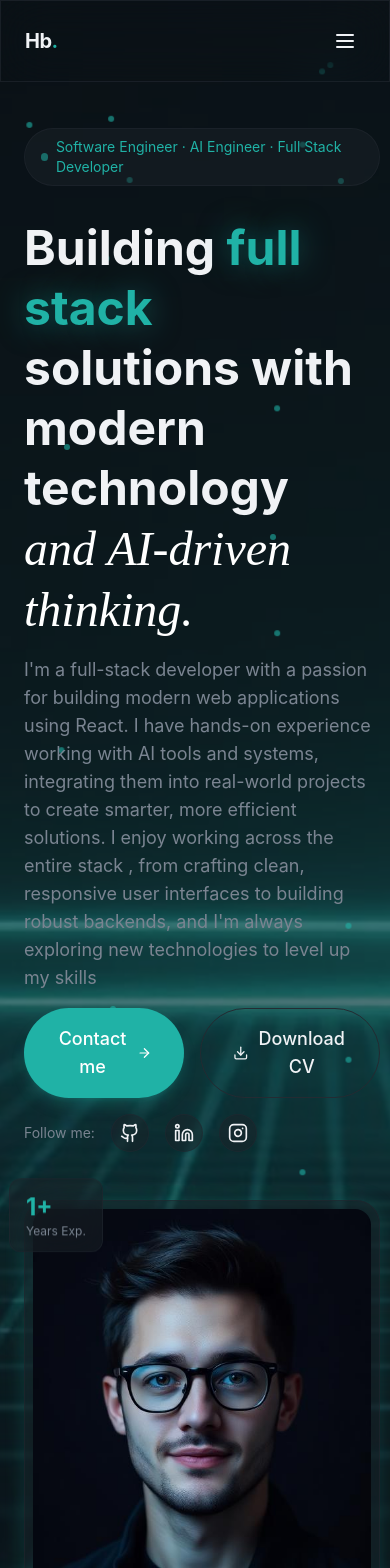
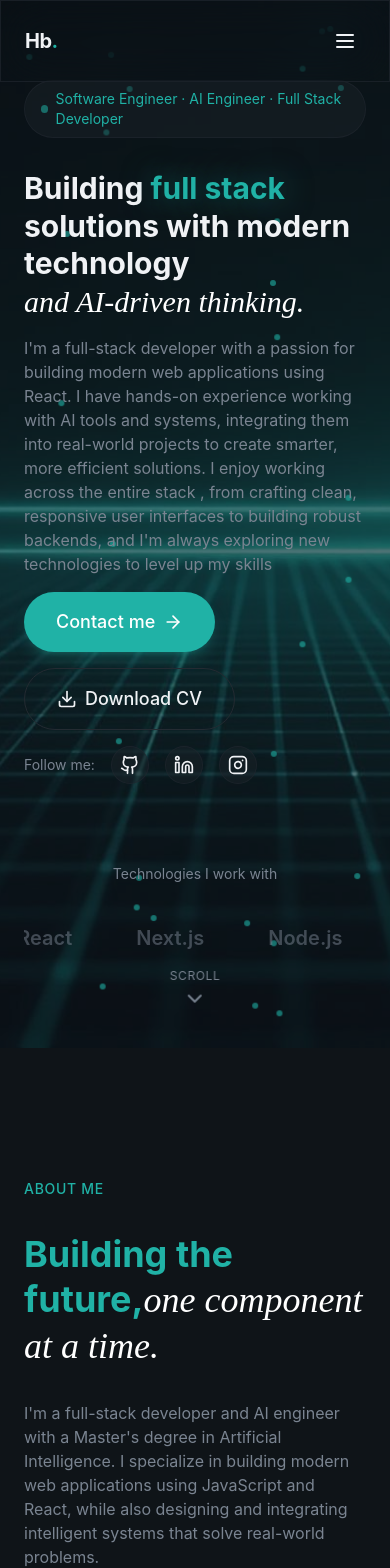
Before and after one commit to haithemboudjemil-bit/React-tailwind-personal-portfolio, a React (Vite) app: page / in a window 390 px wide. Shown: the top 1568 px of the page. Built offline with nearby package versions, Linux system fonts and the light colour scheme.

Commit message:
fix mobile responsive issues

```diff
--- a/src/index.css
+++ b/src/index.css
@@ -46,6 +46,9 @@
     }
     .md\:block {
       display: block !important;
+    }
+    .lg\:block {
+      display: block;
     }
   }
   @keyframes fade-in {
--- a/src/sections/Hero.jsx
+++ b/src/sections/Hero.jsx
@@ -60,8 +60,8 @@ const Hero = () => {
         ))}
       </div>
 
-      <div className="container mx-auto px-6 pt-32 pb-20 relative z-10">
-        <div className="grid lg:grid-cols-2 gap-12 items-center">
+      <div className="container mx-auto px-6 pt-20 md:pt-32 pb-20 relative z-10">
+        <div className="grid lg:grid-cols-2 gap-6 lg:gap-12 items-center">
           <div className="space-y-8">
             <div className="animate-fade-in">
               <span className="inline-flex items-center gap-2 px-4 py-2 rounded-full glass text-sm text-primary">
@@ -71,7 +71,7 @@ const Hero = () => {
             </div>
 
             <div className="space-y-4">
-              <h1 className="text-5xl md:text-6xl lg:text-7xl font-bold leading-tight animate-fade-in animation-delay-100">
+              <h1 className="text-3xl md:text-5xl lg:text-7xl font-bold leading-tight animate-fade-in animation-delay-100">
                 Building{" "}
                 <span className="text-primary glow-text">full stack</span>
                 <br />
@@ -81,7 +81,7 @@ const Hero = () => {
                   and AI-driven thinking.
                 </span>
               </h1>
-              <p className="text-lg text-muted-foreground max-w-lg animate-fade-in animation-delay-200">
+              <p className="text-base md:text-lg text-muted-foreground max-w-lg animate-fade-in animation-delay-200">
                 I'm a full-stack developer with a passion for building modern
                 web applications using React. I have hands-on experience working
                 with AI tools and systems, integrating them into real-world
@@ -90,7 +90,7 @@ const Hero = () => {
                 responsive user interfaces to building robust backends, and I'm
                 always exploring new technologies to level up my skills
               </p>
-              <div className="flex flez-wrap gap-4 cursor-pointer animate-fade-in animation-delay-300">
+              <div className="flex flex-wrap gap-4 cursor-pointer animate-fade-in animation-delay-300">
                 <Button
                   size="lg"
                   onClick={() =>
@@ -135,7 +135,7 @@ const Hero = () => {
             </div>
           </div>
 
-          <div className="relative animate-fade-in animation-delay-300">
+          <div className="relative animate-fade-in animation-delay-300 hidden lg:block">
             <div className="relative max-w-md mx-auto">
               <div
                 className="absolute inset-0
```
